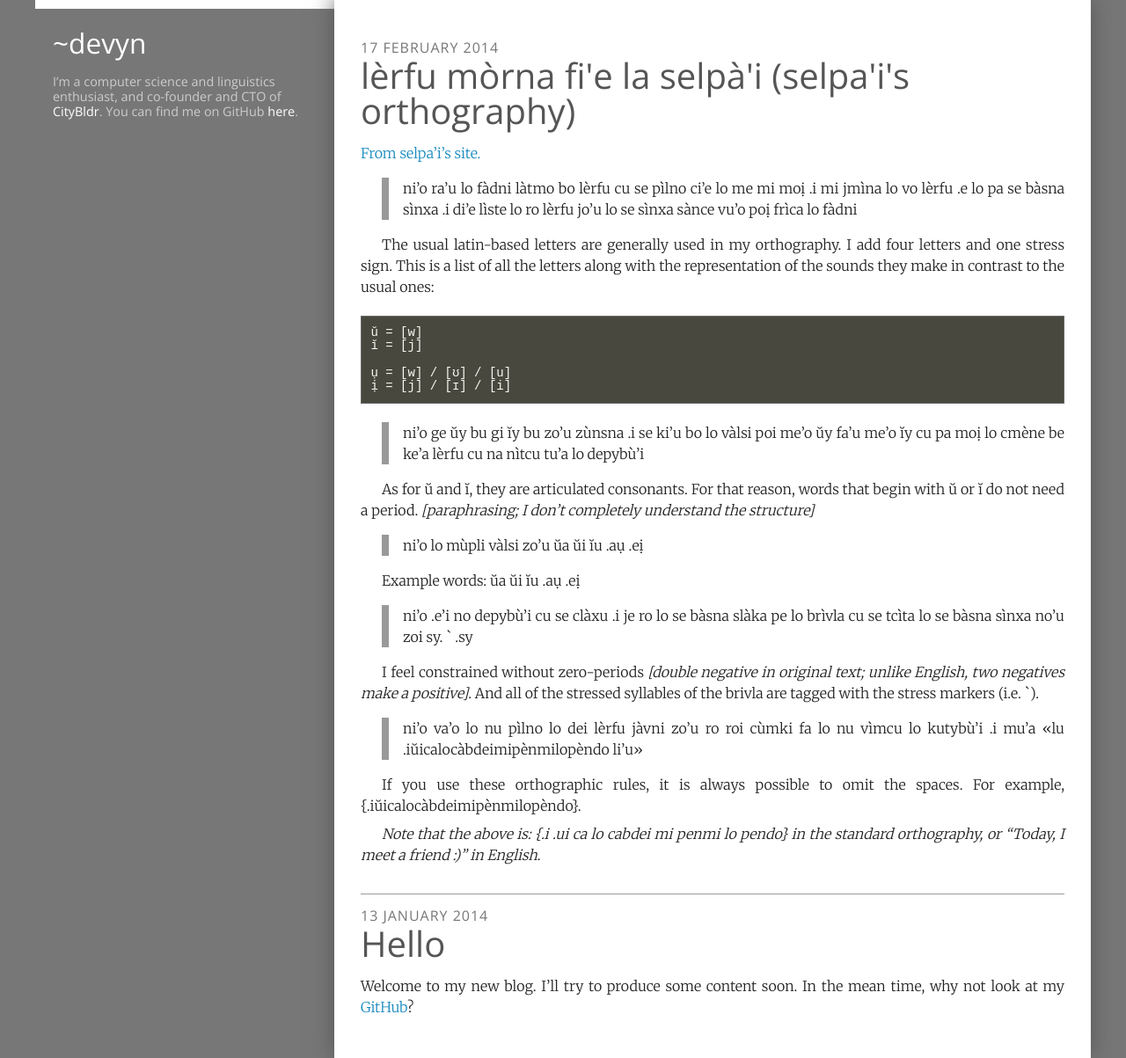
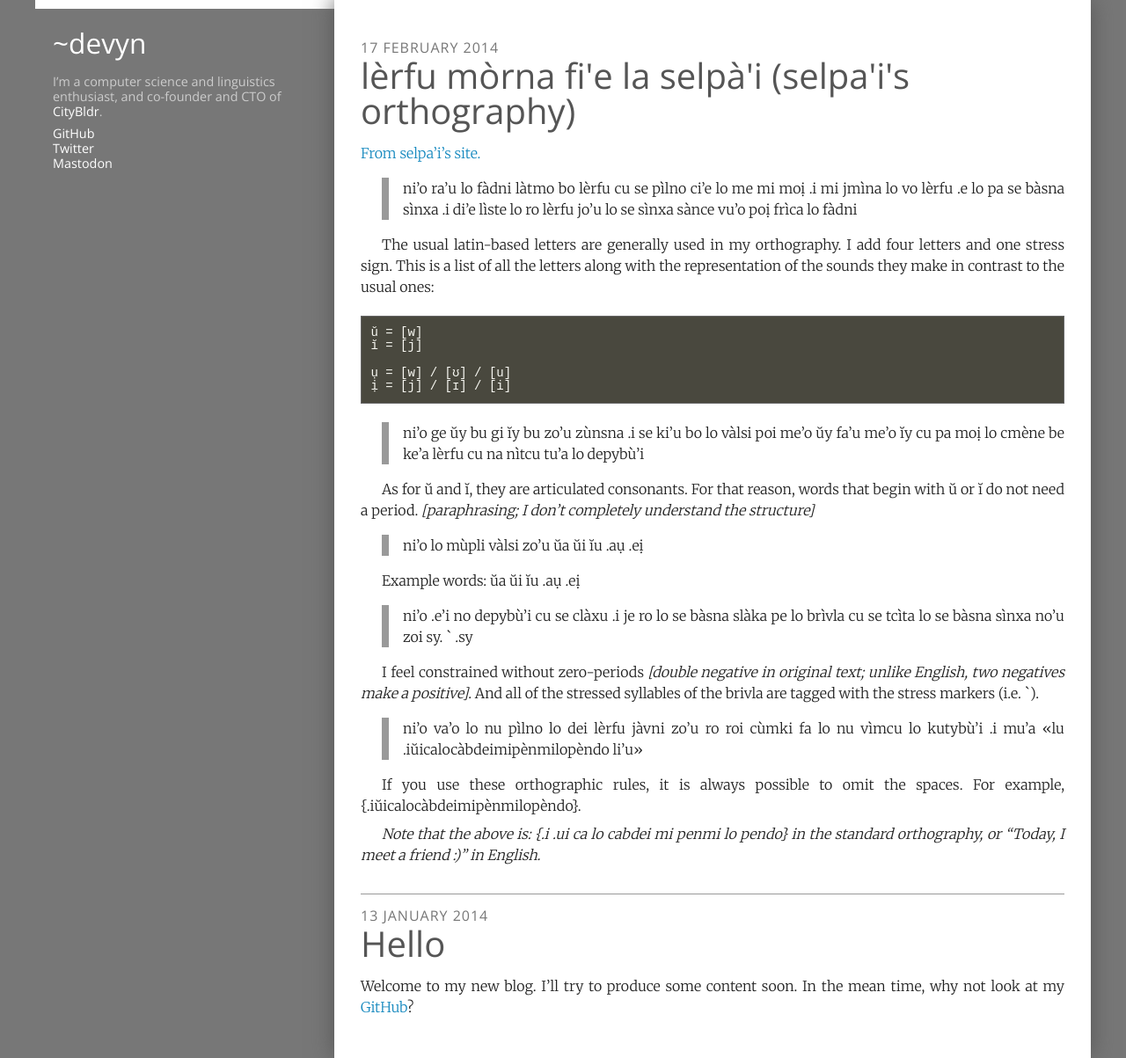
Before and after one commit to devyn/devyn.github.io, a Jekyll site: the page built from index.html, in a window 1280 px wide. Shown: the whole page at 88% size. Built offline with Jekyll 4.4.1, drawn with Linux system fonts in a browser that asks for light colours; some web fonts are replaced; the list of posts is cut into pages by our own code.

Commit message:
add more links to sidebar

```diff
--- a/_includes/sidebar.markdown
+++ b/_includes/sidebar.markdown
@@ -1,5 +1,8 @@
 # [~devyn]({{ site.url }})
 
 I'm a computer science and linguistics enthusiast, and co-founder and CTO of
-[CityBldr](https://www.citybldr.com/). You can find me on GitHub
-[here](https://github.com/devyn/).
+[CityBldr](https://www.citybldr.com/).
+
+* <a rel="me" href="https://github.com/devyn">GitHub</a>
+* <a rel="me" href="https://twitter.com/devynci">Twitter</a>
+* <a rel="me" href="https://mastodon.lol/@devyn">Mastodon</a>
```
